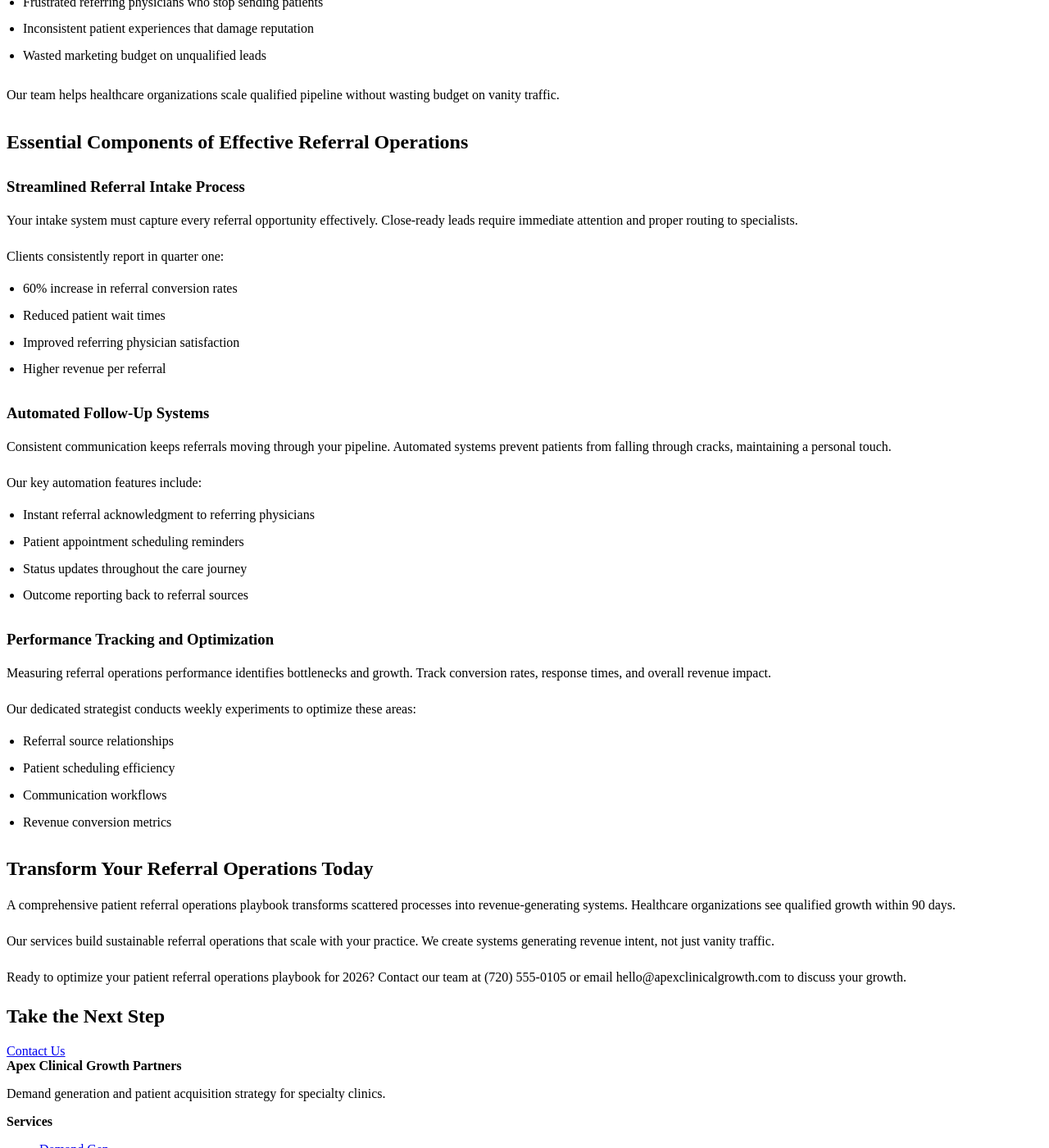
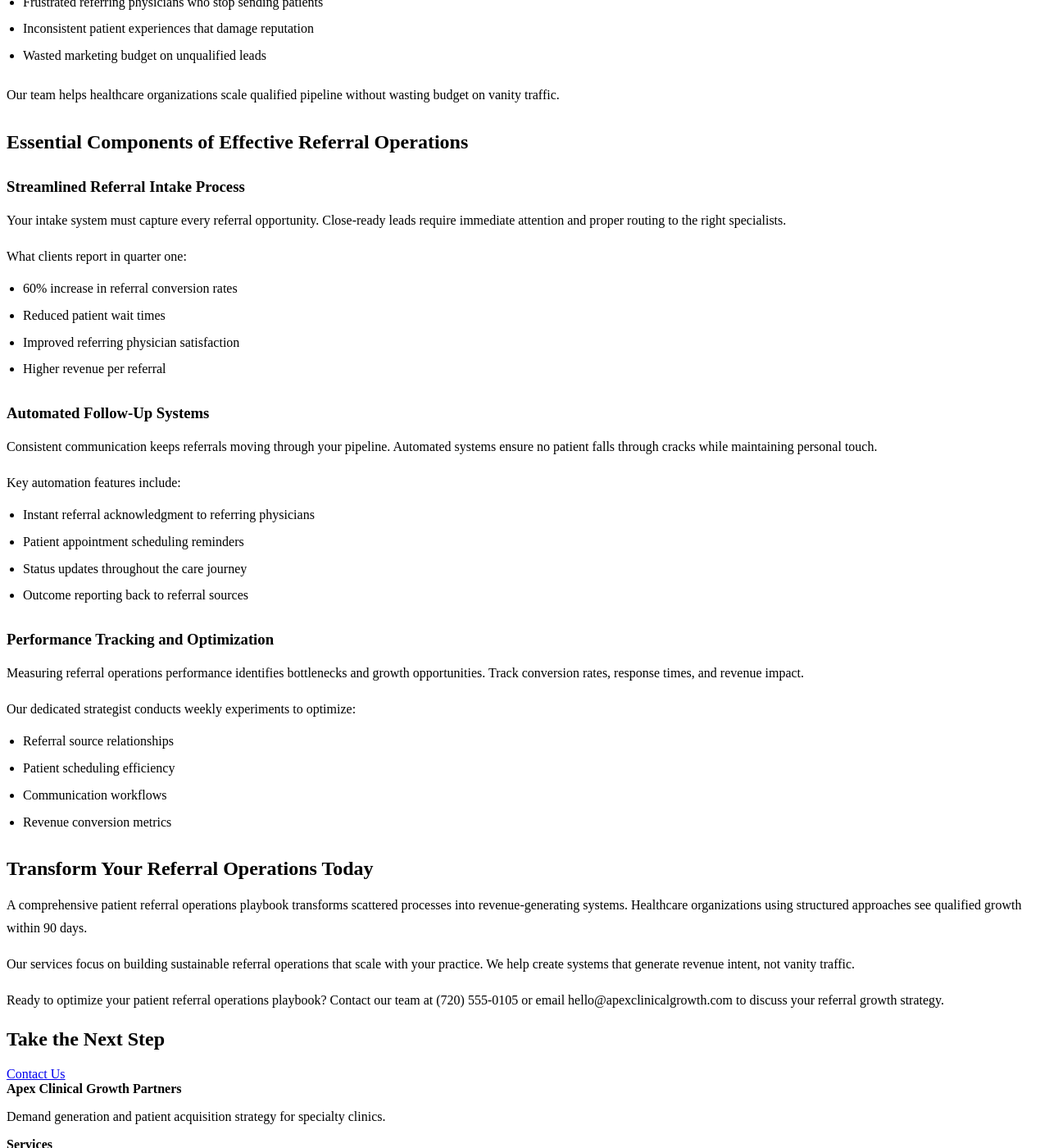
Before and after one commit to prjctlphbt/orbitr-canary-angular-20260228, a Jekyll site: the page angular-referral-ops-playbook-20260228142149.html, which Jekyll copies as it is, in a window 1280 px wide and 1400 px high, scrolled down 404 px. Shown: the whole window at 82% size. Built offline with Jekyll 4.4.1, drawn with Linux system fonts in a browser that asks for light colours; some of the changed text lies outside the part shown.

Commit message:
Rollback: Revert changes to angular-referral-ops-playbook-20260228142149.html

```diff
--- a/angular-referral-ops-playbook-20260228142149.html
+++ b/angular-referral-ops-playbook-20260228142149.html
@@ -4,8 +4,8 @@
 <head>
 <meta charset="utf-8"/>
 <meta content="width=device-width, initial-scale=1.0" name="viewport"/>
-<meta content="Master patient referrals with our 2026 operations playbook. Optimize healthcare workflows, drive growth, and enhance patient outcomes for your practice." name="description"/>
-<title>Patient Referral Operations Playbook 2026 - Healthcare Growth &amp; Optimization</title>
+<meta content="Streamline patient referrals with our comprehensive operations playbook. Optimize workflows, boost growth, and improve patient outcomes. Get started today." name="description"/>
+<title>Patient Referral Operations Playbook - Healthcare Growth</title>
 <style>
 
 
@@ -102,17 +102,17 @@
 <main class="page-main">
 <section class="page-hero landing-hero">
 <div class="container">
-<h1 class="hero-title">Patient Referral Operations Playbook 2026 - Drive Healthcare Growth</h1>
+<h1>Patient Referral Operations Playbook - Healthcare Growth</h1>
 <a class="cta" href="/services/">Contact Us</a>
 </div>
 </section>
 <section class="landing-content">
 <div class="container orbitr-generated-content">
-<h1>Patient Referral Operations Playbook 2026: Accelerate Healthcare Growth</h1>
-<p>Your patient referral operations playbook is crucial for practice growth. Many healthcare organizations lose 40% of referrals from broken processes and missed follow-ups.</p>
-<p>Apex Clinical Growth Partners specializes in creating systematic approaches that convert referral intent into sustainable revenue growth for 2026.</p>
+<h1>Patient Referral Operations Playbook - Healthcare Growth</h1>
+<p>Your patient referral operations playbook determines whether your practice grows or stagnates. Most healthcare organizations lose 40% of referrals due to broken processes and missed follow-ups.</p>
+<p>Orbitr Canary Angular 20260228 serving the Denver, CO community specializes in creating systematic approaches that convert referral intent into revenue growth.</p>
 <h2>Why Your Patient Referral Operations Playbook Matters</h2>
-<p>Effective referral operations directly impact your bottom line. Without a structured patient referral operations playbook, practices often experience:</p>
+<p>Referral operations directly impact your bottom line. Without a structured patient referral operations playbook, practices experience:</p>
 <ul>
 <li>Lost revenue from missed referral opportunities</li>
 <li>Frustrated referring physicians who stop sending patients</li>
@@ -122,8 +122,8 @@
 <p>Our team helps healthcare organizations scale qualified pipeline without wasting budget on vanity traffic.</p>
 <h2>Essential Components of Effective Referral Operations</h2>
 <h3>Streamlined Referral Intake Process</h3>
-<p>Your intake system must capture every referral opportunity effectively. Close-ready leads require immediate attention and proper routing to specialists.</p>
-<p>Clients consistently report in quarter one:
+<p>Your intake system must capture every referral opportunity. Close-ready leads require immediate attention and proper routing to the right specialists.</p>
+<p>What clients report in quarter one:
 <ul>
 <li>60% increase in referral conversion rates</li>
 <li>Reduced patient wait times</li>
@@ -131,8 +131,8 @@
 <li>Higher revenue per referral</li>
 </ul></p>
 <h3>Automated Follow-Up Systems</h3>
-<p>Consistent communication keeps referrals moving through your pipeline. Automated systems prevent patients from falling through cracks, maintaining a personal touch.</p>
-<p>Our key automation features include:
+<p>Consistent communication keeps referrals moving through your pipeline. Automated systems ensure no patient falls through cracks while maintaining personal touch.</p>
+<p>Key automation features include:
 <ul>
 <li>Instant referral acknowledgment to referring physicians</li>
 <li>Patient appointment scheduling reminders</li>
@@ -140,8 +140,8 @@
 <li>Outcome reporting back to referral sources</li>
 </ul></p>
 <h3>Performance Tracking and Optimization</h3>
-<p>Measuring referral operations performance identifies bottlenecks and growth. Track conversion rates, response times, and overall revenue impact.</p>
-<p>Our dedicated strategist conducts weekly experiments to optimize these areas:
+<p>Measuring referral operations performance identifies bottlenecks and growth opportunities. Track conversion rates, response times, and revenue impact.</p>
+<p>Our dedicated strategist conducts weekly experiments to optimize:
 <ul>
 <li>Referral source relationships</li>
 <li>Patient scheduling efficiency</li>
@@ -149,9 +149,9 @@
 <li>Revenue conversion metrics</li>
 </ul></p>
 <h2>Transform Your Referral Operations Today</h2>
-<p>A comprehensive patient referral operations playbook transforms scattered processes into revenue-generating systems. Healthcare organizations see qualified growth within 90 days.</p>
-<p>Our services build sustainable referral operations that scale with your practice. We create systems generating revenue intent, not just vanity traffic.</p>
-<p>Ready to optimize your patient referral operations playbook for 2026? Contact our team at (720) 555-0105 or email hello@apexclinicalgrowth.com to discuss your growth.</p>
+<p>A comprehensive patient referral operations playbook transforms scattered processes into revenue-generating systems. Healthcare organizations using structured approaches see qualified growth within 90 days.</p>
+<p>Our services focus on building sustainable referral operations that scale with your practice. We help create systems that generate revenue intent, not vanity traffic.</p>
+<p>Ready to optimize your patient referral operations playbook? Contact our team at (720) 555-0105 or email hello@apexclinicalgrowth.com to discuss your referral growth strategy.</p>
 </div>
 </section>
 <section class="landing-cta">
```
